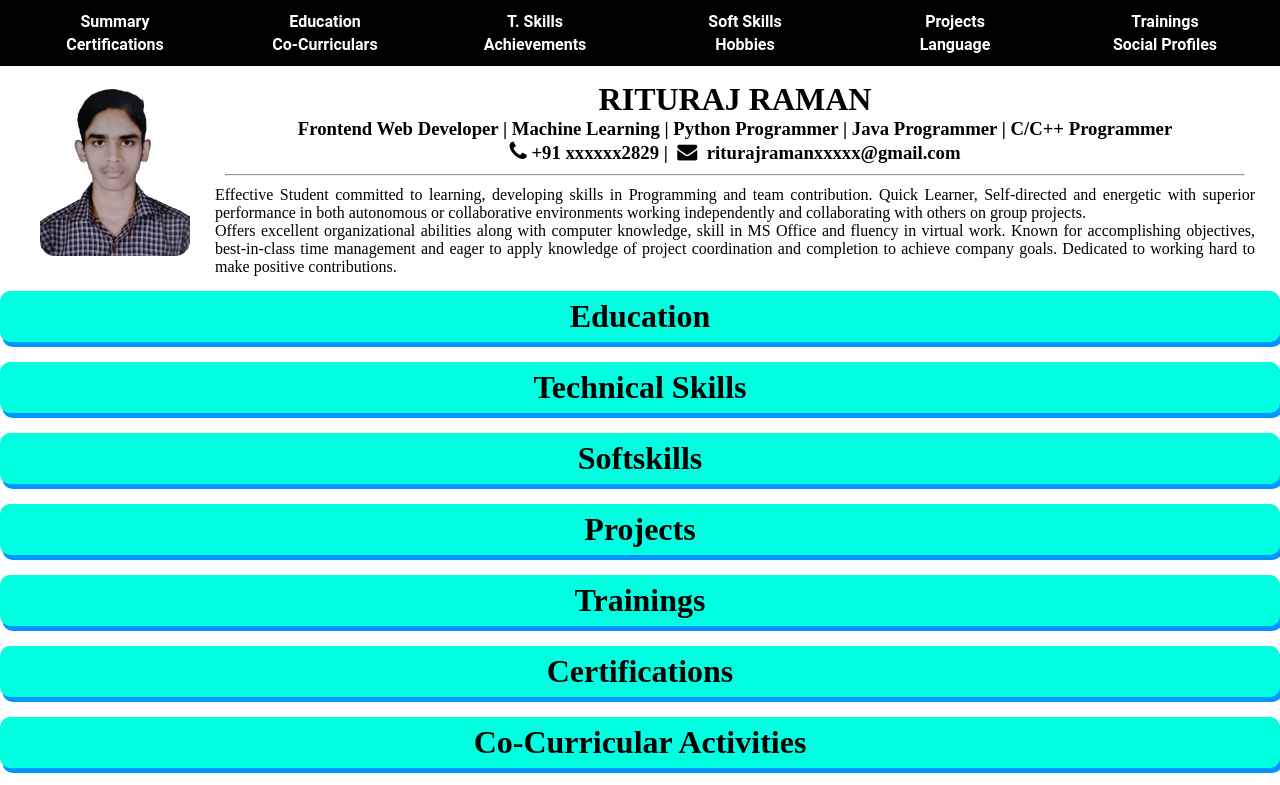
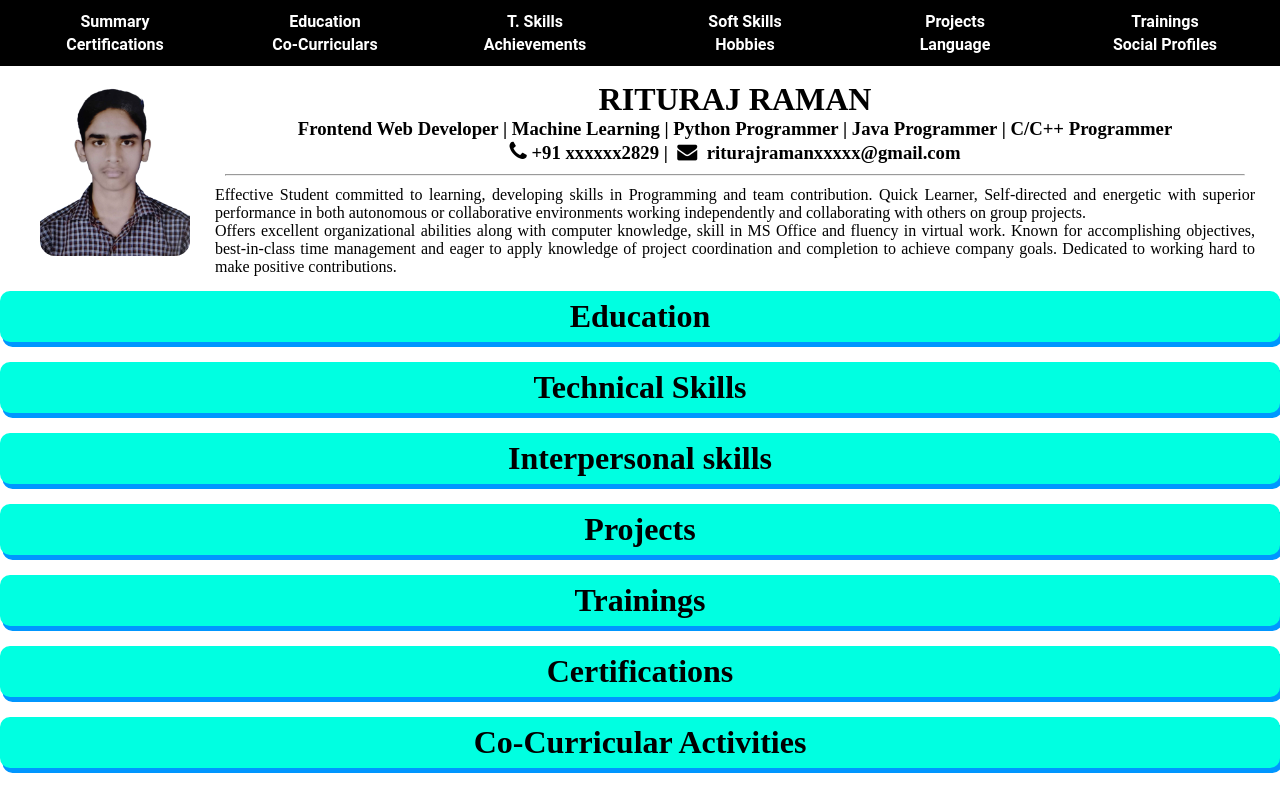
Before and after one commit to RITURAJRAMAN/My-Profile, a plain HTML site: page index.html in a window 1280 px wide. Shown: the top 785 px of the page. Drawn offline with nearby package versions, Linux system fonts and the light colour scheme; no server answers.

Commit message:
Update index.html

```diff
--- a/index.html
+++ b/index.html
@@ -131,7 +131,7 @@
 
 
         <div class="softskills content" id="softskills">
-            <h1>Softskills</h1>
+            <h1>Interpersonal skills</h1>
             <div>
                 <p class="text">Quick Learner</p>
                 <p class="text">Problem Solver</p>
```
